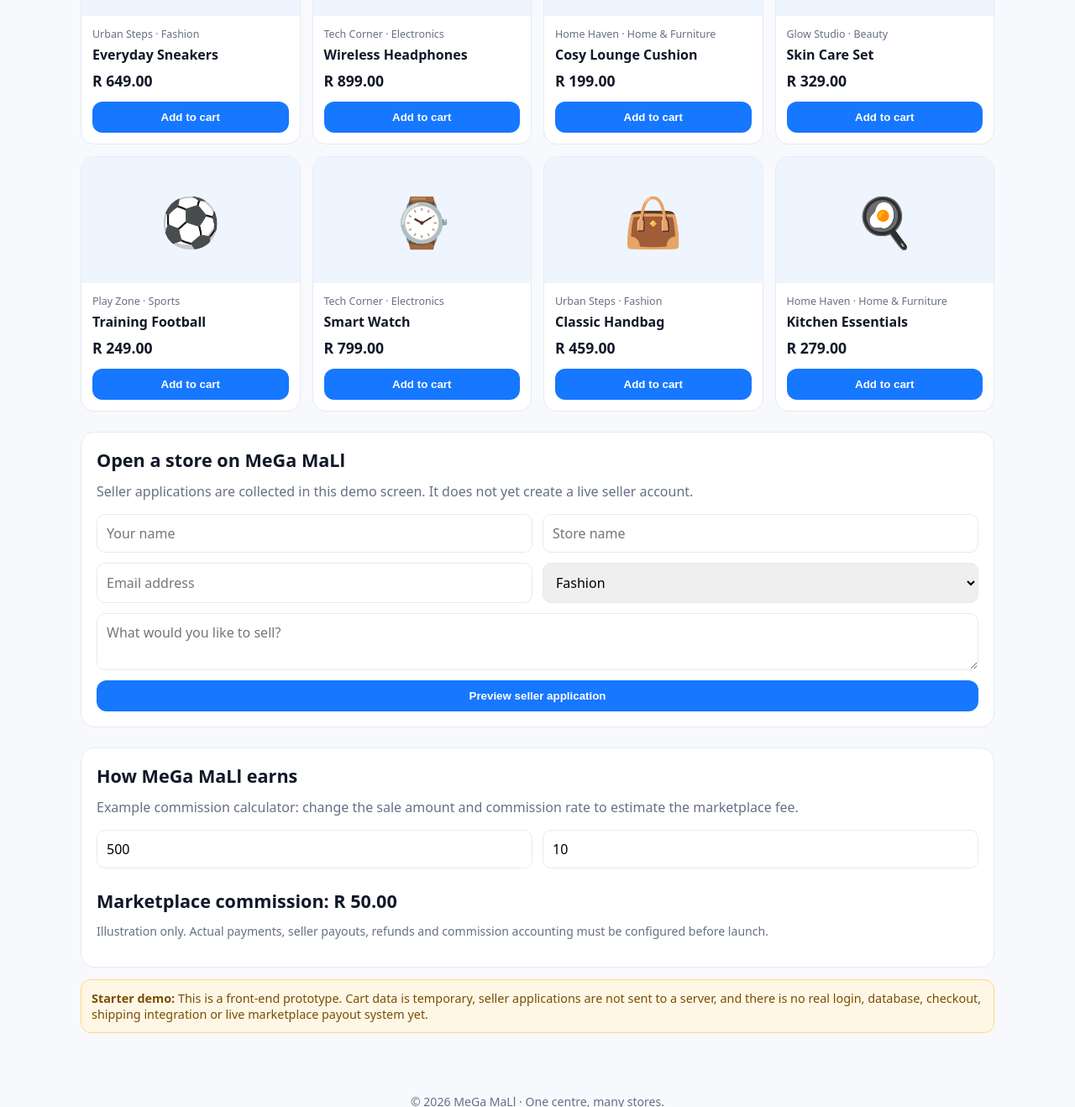
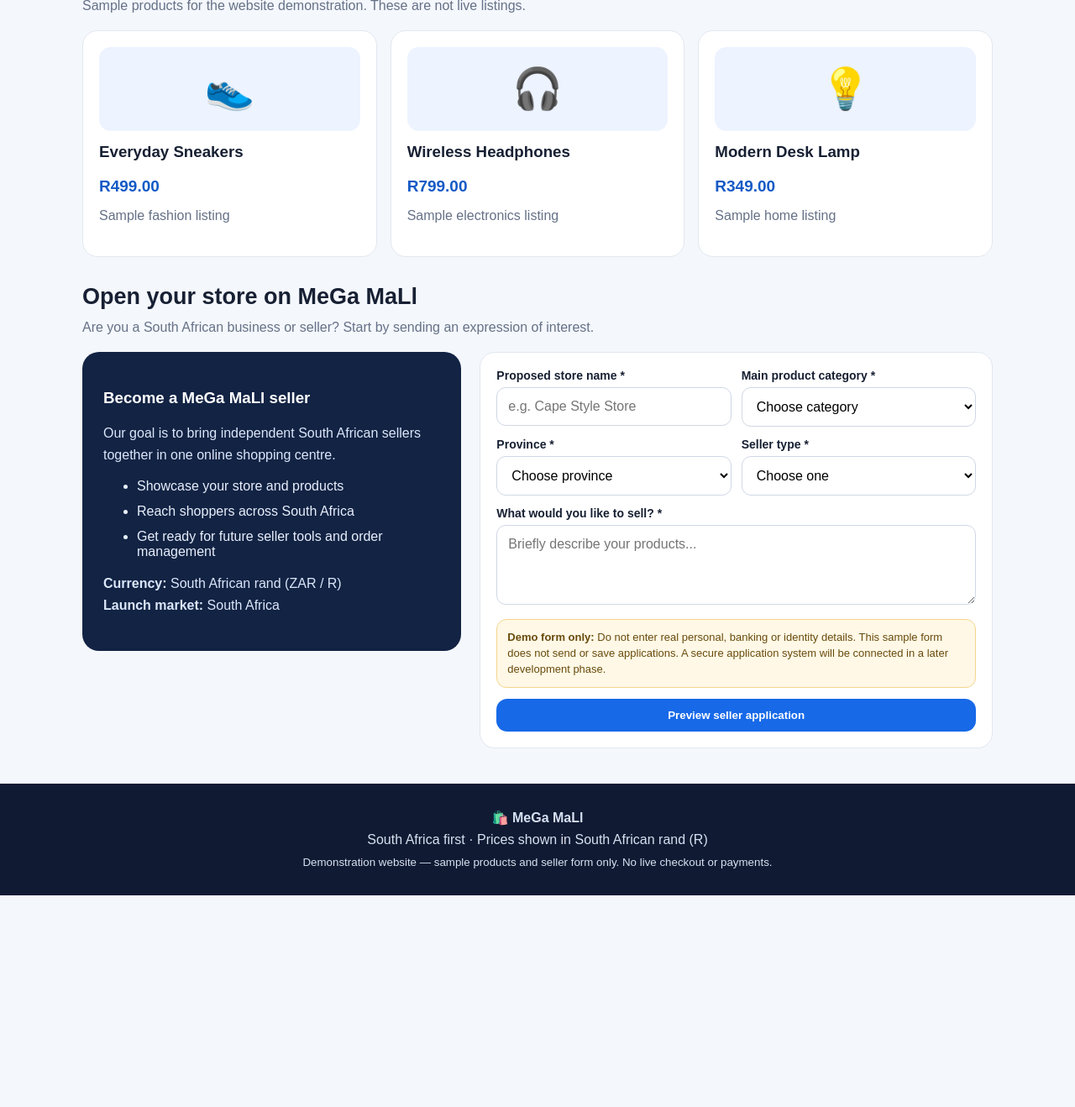
Before and after one commit to leerobyntjies22-web/mega-mall, a plain HTML site: page index.html in a window 1280 px wide. Shown: the part 794-2112 px from the top of the page at 84% size. After the commit the page ends 1860 px from the top, so only its background shows below. Drawn offline with Linux system fonts and the light colour scheme.

Commit message:
Add files via upload
Update MeGa MaLl seller registration

```diff
--- a/index.html
+++ b/index.html
@@ -1,58 +1,172 @@
-<!doctype html>
-<html lang="en">
+<!DOCTYPE html>
+<html lang="en-ZA">
 <head>
-<meta charset="utf-8"><meta name="viewport" content="width=device-width, initial-scale=1">
-<meta name="theme-color" content="#101828">
-<title>MeGa MaLl | Online Shopping Centre</title>
-<style>
-:root{--ink:#101828;--blue:#1677ff;--pale:#eef5ff;--muted:#667085;--line:#e5eaf2}
-*{box-sizing:border-box}body{margin:0;font-family:system-ui,-apple-system,Segoe UI,Roboto,Arial,sans-serif;color:var(--ink);background:#f7f9fc}
-header{background:#101828;color:white;padding:18px max(18px,calc((100% - 1120px)/2));display:flex;align-items:center;gap:14px;justify-content:space-between;flex-wrap:wrap}
-.brand{font-size:1.45rem;font-weight:900;letter-spacing:-.7px}.brand span{color:#57a1ff}
-header small{color:#d0d5dd}.cartbtn,.primary{border:0;border-radius:12px;background:var(--blue);color:white;padding:11px 15px;font-weight:750;cursor:pointer}
-main{max-width:1120px;margin:auto;padding:22px 16px 48px}.hero{background:linear-gradient(120deg,#10213f,#1677ff);border-radius:22px;padding:28px;color:white;display:grid;grid-template-columns:1.3fr .7fr;gap:20px;align-items:center}
-.hero h1{font-size:clamp(2rem,5vw,3.5rem);line-height:1.04;margin:8px 0 12px}.hero p{max-width:550px;color:#e7f0ff}.hero .tag{font-size:.78rem;font-weight:800;letter-spacing:1.4px;text-transform:uppercase}.heroart{font-size:6rem;text-align:center;filter:drop-shadow(0 12px 14px #001b4d66)}
-.searchrow{display:flex;gap:10px;margin:22px 0}.searchrow input{flex:1;min-width:0;padding:13px 15px;border:1px solid var(--line);border-radius:12px;font-size:1rem;background:white}
-h2{font-size:1.35rem;margin:24px 0 12px}.categories{display:flex;gap:9px;overflow:auto;padding-bottom:5px}.cat{border:1px solid var(--line);background:white;border-radius:999px;padding:10px 14px;white-space:nowrap;cursor:pointer}.cat.active{background:var(--ink);color:white}
-.grid{display:grid;grid-template-columns:repeat(4,minmax(0,1fr));gap:14px}.card{background:white;border:1px solid var(--line);border-radius:16px;overflow:hidden}.pic{height:150px;display:grid;place-items:center;font-size:3.6rem;background:var(--pale)}.info{padding:13px}.shop{font-size:.78rem;color:var(--muted)}.name{font-weight:800;margin:5px 0}.price{font-size:1.1rem;font-weight:900;margin:8px 0}.info button{width:100%;margin-top:5px}.sectionhead{display:flex;justify-content:space-between;align-items:center;gap:10px}.panel{background:white;border:1px solid var(--line);border-radius:16px;padding:18px;margin-top:24px}.panel p{color:var(--muted);margin-top:4px}.formgrid{display:grid;grid-template-columns:repeat(2,minmax(0,1fr));gap:12px}.formgrid input,.formgrid select,.formgrid textarea{width:100%;padding:11px;border:1px solid var(--line);border-radius:10px;font:inherit}.formgrid textarea{grid-column:1/-1}.full{grid-column:1/-1}.muted{color:var(--muted);font-size:.88rem}.cartline{display:flex;justify-content:space-between;gap:10px;border-bottom:1px solid var(--line);padding:10px 0}.hidden{display:none}.notice{background:#fff7e6;border:1px solid #ffd78a;padding:12px;border-radius:12px;color:#7a4d00;font-size:.9rem;margin-top:14px}footer{text-align:center;padding:24px;color:var(--muted);font-size:.88rem}
-@media(max-width:800px){.grid{grid-template-columns:repeat(2,minmax(0,1fr))}.hero{grid-template-columns:1fr}.heroart{display:none}.pic{height:125px}}
-@media(max-width:430px){.grid{gap:9px}.info{padding:10px}.pic{font-size:2.8rem}.brand{font-size:1.2rem}}
-</style>
+  <meta charset="UTF-8">
+  <meta name="viewport" content="width=device-width, initial-scale=1">
+  <meta name="theme-color" content="#101a33">
+  <title>MeGa MaLl | South African Online Shopping Centre</title>
+  <style>
+    :root{--navy:#101a33;--blue:#1769e8;--pale:#f4f7fc;--ink:#172033;--muted:#657187;--line:#e2e8f0}
+    *{box-sizing:border-box} html{scroll-behavior:smooth}
+    body{margin:0;background:var(--pale);color:var(--ink);font-family:Arial,Helvetica,sans-serif}
+    header{background:var(--navy);color:#fff;padding:17px max(20px,calc((100% - 1120px)/2));display:flex;align-items:center;justify-content:space-between;gap:16px;flex-wrap:wrap}
+    .brand{font-size:25px;font-weight:800;letter-spacing:-.5px}.brand span{color:#64a1ff}
+    .tagline{color:#d5deee;margin-top:5px}
+    nav{display:flex;gap:10px;flex-wrap:wrap}
+    nav a,.btn{display:inline-block;text-decoration:none;border:0;border-radius:13px;padding:12px 17px;font-weight:700;cursor:pointer}
+    nav a{color:white;background:#263653}.btn{background:var(--blue);color:white}
+    main{max-width:1120px;margin:28px auto;padding:0 18px}
+    .hero{background:linear-gradient(115deg,#142b55,#176fe9);color:#fff;border-radius:25px;padding:clamp(28px,6vw,58px);display:grid;grid-template-columns:1.4fr .8fr;gap:24px;align-items:center}
+    .eyebrow{font-size:13px;letter-spacing:1.5px;font-weight:800}.hero h1{font-size:clamp(34px,6vw,56px);line-height:1.04;margin:15px 0}.hero p{font-size:19px;line-height:1.5;color:#e6efff;max-width:600px}
+    .hero-art{font-size:clamp(70px,13vw,130px);text-align:center}
+    .search{display:flex;gap:10px;margin:24px 0}.search input{flex:1;min-width:0;padding:16px;border:1px solid var(--line);border-radius:14px;font-size:16px}
+    h2{font-size:27px;margin:32px 0 16px}
+    .chips{display:flex;gap:10px;overflow:auto;padding-bottom:5px}.chip{white-space:nowrap;border:1px solid var(--line);background:white;border-radius:30px;padding:12px 18px}
+    .products{display:grid;grid-template-columns:repeat(3,1fr);gap:16px}
+    .product,.panel{background:#fff;border:1px solid var(--line);border-radius:18px;padding:19px}
+    .product .emoji{font-size:48px;background:#edf3ff;border-radius:14px;text-align:center;padding:22px}
+    .product h3{margin:14px 0 6px}.price{font-weight:800;color:#145ac6;font-size:19px}
+    .section-intro{color:var(--muted);line-height:1.55;margin-top:-7px}
+    .seller{display:grid;grid-template-columns:.85fr 1.15fr;gap:22px;align-items:start}
+    .seller-info{background:#122344;color:white;border-radius:20px;padding:25px}
+    .seller-info p{color:#dce7fa;line-height:1.6}.seller-info li{margin:12px 0;color:#e8effb}
+    form{display:grid;gap:13px}
+    label{display:block;font-weight:700;font-size:14px;margin-bottom:6px}
+    input,select,textarea{width:100%;border:1px solid #cfd8e5;border-radius:11px;padding:13px;font:inherit;background:#fff}
+    textarea{min-height:95px;resize:vertical}
+    .two{display:grid;grid-template-columns:1fr 1fr;gap:12px}
+    .notice{background:#fff8e6;border:1px solid #f3d58c;border-radius:12px;padding:12px;color:#684b0c;font-size:13px;line-height:1.45}
+    .message{display:none;background:#eaf8ef;border:1px solid #9bd7ad;border-radius:12px;padding:13px;color:#175b2c;line-height:1.5}
+    footer{margin-top:42px;background:var(--navy);color:#d7e1f1;padding:28px 18px;text-align:center;line-height:1.6}
+    @media(max-width:760px){.hero,.seller{grid-template-columns:1fr}.hero-art{display:none}.products{grid-template-columns:1fr 1fr}}
+    @media(max-width:480px){.products,.two{grid-template-columns:1fr}.search{flex-wrap:wrap}.search .btn{width:100%}nav{width:100%}}
+  </style>
 </head>
 <body>
-<header><div><div class="brand">🛍️ MeGa <span>MaLl</span></div><small>Your online shopping centre</small></div><button class="cartbtn" onclick="toggleCart()">🛒 Cart (<span id="cartCount">0</span>)</button></header>
+<header>
+  <div>
+    <div class="brand">🛍️ MeGa <span>MaLl</span></div>
+    <div class="tagline">One centre. Many stores. Proudly South African.</div>
+  </div>
+  <nav>
+    <a href="#products">Shop</a>
+    <a href="#sell">Become a seller</a>
+  </nav>
+</header>
+
 <main>
-<section class="hero"><div><div class="tag">One centre. Many stores.</div><h1>Find your next<br>favourite thing.</h1><p>Explore products from different independent sellers, all in one place. Welcome to MeGa MaLl.</p><button class="primary" onclick="document.getElementById('products').scrollIntoView({behavior:'smooth'})">Explore products ↓</button></div><div class="heroart">🏬🛍️</div></section>
-<div class="searchrow"><input id="search" placeholder="Search products or stores…" oninput="renderProducts()"><button class="primary" onclick="renderProducts()">Search</button></div>
-<h2>Shop by category</h2><div class="categories" id="categories"></div>
-<div class="sectionhead"><h2 id="products">Popular finds</h2><span class="muted">Demo products</span></div><div class="grid" id="productGrid"></div>
-<section id="cartPanel" class="panel hidden"><div class="sectionhead"><h2 style="margin:0">Your cart</h2><button onclick="toggleCart()">Close</button></div><div id="cartItems"></div><div id="cartTotals"></div><p class="muted">Demo checkout only — no payment is collected.</p></section>
-<section class="panel"><h2 style="margin-top:0">Open a store on MeGa MaLl</h2><p>Seller applications are collected in this demo screen. It does not yet create a live seller account.</p>
-<form id="sellerForm" class="formgrid"><input required id="sellerName" placeholder="Your name"><input required id="storeName" placeholder="Store name"><input required type="email" id="sellerEmail" placeholder="Email address"><select id="sellerCategory"><option>Fashion</option><option>Electronics</option><option>Home & Furniture</option><option>Beauty</option><option>Sports</option><option>Groceries</option><option>Other</option></select><textarea id="sellerAbout" rows="2" placeholder="What would you like to sell?"></textarea><button class="primary full" type="submit">Preview seller application</button></form><div id="sellerResult" class="muted"></div></section>
-<section class="panel"><h2 style="margin-top:0">How MeGa MaLl earns</h2><p>Example commission calculator: change the sale amount and commission rate to estimate the marketplace fee.</p><div class="formgrid"><input id="saleAmount" type="number" min="0" value="500" placeholder="Sale amount (R)" oninput="calcCommission()"><input id="commissionRate" type="number" min="0" max="100" value="10" placeholder="Commission (%)" oninput="calcCommission()"></div><h2 id="commissionOutput">Marketplace commission: R50.00</h2><p class="muted">Illustration only. Actual payments, seller payouts, refunds and commission accounting must be configured before launch.</p></section>
-<div class="notice"><b>Starter demo:</b> This is a front-end prototype. Cart data is temporary, seller applications are not sent to a server, and there is no real login, database, checkout, shipping integration or live marketplace payout system yet.</div>
-</main><footer>© <span id="year"></span> MeGa MaLl · One centre, many stores.</footer>
+  <section class="hero">
+    <div>
+      <div class="eyebrow">SOUTH AFRICAN ONLINE SHOPPING CENTRE</div>
+      <h1>Find your next favourite thing.</h1>
+      <p>Explore products from independent sellers across South Africa, all in one place. Welcome to MeGa MaLl.</p>
+      <a class="btn" href="#products">Explore products ↓</a>
+    </div>
+    <div class="hero-art" aria-hidden="true">🛒📦</div>
+  </section>
+
+  <div class="search">
+    <input id="searchBox" type="search" placeholder="Search products or stores..." aria-label="Search products">
+    <button class="btn" type="button" onclick="searchProducts()">Search</button>
+  </div>
+
+  <h2>Shop by category</h2>
+  <div class="chips">
+    <span class="chip">All</span><span class="chip">Fashion</span><span class="chip">Electronics</span>
+    <span class="chip">Home &amp; Furniture</span><span class="chip">Beauty</span><span class="chip">Sports</span>
+  </div>
+
+  <section id="products">
+    <h2>Popular finds</h2>
+    <p class="section-intro">Sample products for the website demonstration. These are not live listings.</p>
+    <div class="products" id="productGrid">
+      <article class="product" data-search="sneakers fashion shoes">
+        <div class="emoji">👟</div><h3>Everyday Sneakers</h3><p class="price">R499.00</p><p class="section-intro">Sample fashion listing</p>
+      </article>
+      <article class="product" data-search="headphones electronics audio">
+        <div class="emoji">🎧</div><h3>Wireless Headphones</h3><p class="price">R799.00</p><p class="section-intro">Sample electronics listing</p>
+      </article>
+      <article class="product" data-search="lamp home furniture decor">
+        <div class="emoji">💡</div><h3>Modern Desk Lamp</h3><p class="price">R349.00</p><p class="section-intro">Sample home listing</p>
+      </article>
+    </div>
+    <p id="noResults" class="section-intro" style="display:none">No matching demo products found.</p>
+  </section>
+
+  <section id="sell">
+    <h2>Open your store on MeGa MaLl</h2>
+    <p class="section-intro">Are you a South African business or seller? Start by sending an expression of interest.</p>
+    <div class="seller">
+      <aside class="seller-info">
+        <h3>Become a MeGa MaLl seller</h3>
+        <p>Our goal is to bring independent South African sellers together in one online shopping centre.</p>
+        <ul>
+          <li>Showcase your store and products</li>
+          <li>Reach shoppers across South Africa</li>
+          <li>Get ready for future seller tools and order management</li>
+        </ul>
+        <p><strong>Currency:</strong> South African rand (ZAR / R)<br><strong>Launch market:</strong> South Africa</p>
+      </aside>
+
+      <div class="panel">
+        <form id="sellerForm">
+          <div class="two">
+            <div><label for="shopName">Proposed store name *</label><input id="shopName" name="shopName" required maxlength="70" placeholder="e.g. Cape Style Store"></div>
+            <div><label for="category">Main product category *</label>
+              <select id="category" name="category" required>
+                <option value="">Choose category</option><option>Fashion</option><option>Electronics</option><option>Home &amp; Furniture</option><option>Beauty</option><option>Sports &amp; Outdoors</option><option>Food &amp; Groceries</option><option>Other</option>
+              </select>
+            </div>
+          </div>
+          <div class="two">
+            <div><label for="province">Province *</label>
+              <select id="province" name="province" required>
+                <option value="">Choose province</option><option>Eastern Cape</option><option>Free State</option><option>Gauteng</option><option>KwaZulu-Natal</option><option>Limpopo</option><option>Mpumalanga</option><option>Northern Cape</option><option>North West</option><option>Western Cape</option>
+              </select>
+            </div>
+            <div><label for="sellerType">Seller type *</label>
+              <select id="sellerType" name="sellerType" required><option value="">Choose one</option><option>Registered business</option><option>Small business</option><option>Individual seller</option></select>
+            </div>
+          </div>
+          <div><label for="description">What would you like to sell? *</label><textarea id="description" name="description" required maxlength="500" placeholder="Briefly describe your products..."></textarea></div>
+          <div class="notice"><strong>Demo form only:</strong> Do not enter real personal, banking or identity details. This sample form does not send or save applications. A secure application system will be connected in a later development phase.</div>
+          <button class="btn" type="submit">Preview seller application</button>
+          <div class="message" id="formMessage" role="status"></div>
+        </form>
+      </div>
+    </div>
+  </section>
+</main>
+
+<footer>
+  <strong>🛍️ MeGa MaLl</strong><br>
+  South Africa first · Prices shown in South African rand (R)<br>
+  <small>Demonstration website — sample products and seller form only. No live checkout or payments.</small>
+</footer>
+
 <script>
-const cats=['All','Fashion','Electronics','Home & Furniture','Beauty','Sports','Groceries'];
-const products=[
-{id:1,name:'Everyday Sneakers',shop:'Urban Steps',category:'Fashion',price:649,emoji:'👟'},
-{id:2,name:'Wireless Headphones',shop:'Tech Corner',category:'Electronics',price:899,emoji:'🎧'},
-{id:3,name:'Cosy Lounge Cushion',shop:'Home Haven',category:'Home & Furniture',price:199,emoji:'🛋️'},
-{id:4,name:'Skin Care Set',shop:'Glow Studio',category:'Beauty',price:329,emoji:'🧴'},
-{id:5,name:'Training Football',shop:'Play Zone',category:'Sports',price:249,emoji:'⚽'},
-{id:6,name:'Smart Watch',shop:'Tech Corner',category:'Electronics',price:799,emoji:'⌚'},
-{id:7,name:'Classic Handbag',shop:'Urban Steps',category:'Fashion',price:459,emoji:'👜'},
-{id:8,name:'Kitchen Essentials',shop:'Home Haven',category:'Home & Furniture',price:279,emoji:'🍳'}
-];
-let selected='All',cart=[];
-const money=n=>'R '+Number(n).toLocaleString('en-ZA',{minimumFractionDigits:2,maximumFractionDigits:2});
-function renderCats(){document.getElementById('categories').innerHTML=cats.map(c=>`<button class="cat ${selected===c?'active':''}" onclick="selected='${c}';renderCats();renderProducts()">${c}</button>`).join('')}
-function renderProducts(){const q=document.getElementById('search').value.toLowerCase();let list=products.filter(p=>(selected==='All'||p.category===selected)&&(`${p.name} ${p.shop} ${p.category}`.toLowerCase().includes(q)));document.getElementById('productGrid').innerHTML=list.length?list.map(p=>`<article class="card"><div class="pic">${p.emoji}</div><div class="info"><div class="shop">${p.shop} · ${p.category}</div><div class="name">${p.name}</div><div class="price">${money(p.price)}</div><button class="primary" onclick="addCart(${p.id})">Add to cart</button></div></article>`).join(''):'<p>No products match your search yet.</p>'}
-function addCart(id){cart.push(products.find(p=>p.id===id));document.getElementById('cartCount').textContent=cart.length}
-function toggleCart(){const panel=document.getElementById('cartPanel');panel.classList.toggle('hidden');renderCart();if(!panel.classList.contains('hidden'))panel.scrollIntoView({behavior:'smooth',block:'start'})}
-function renderCart(){const items=document.getElementById('cartItems');items.innerHTML=cart.length?cart.map((p,i)=>`<div class="cartline"><span>${p.emoji} ${p.name}</span><span>${money(p.price)} <button onclick="cart.splice(${i},1);document.getElementById('cartCount').textContent=cart.length;renderCart()">×</button></span></div>`).join(''):'<p>Your cart is empty.</p>';document.getElementById('cartTotals').innerHTML=cart.length?`<h3>Total: ${money(cart.reduce((s,p)=>s+p.price,0))}</h3>`:''}
-document.getElementById('sellerForm').addEventListener('submit',e=>{e.preventDefault();document.getElementById('sellerResult').innerHTML=`<p><b>Application preview ready.</b><br>Name: ${escapeHtml(document.getElementById('sellerName').value)} · Store: ${escapeHtml(document.getElementById('storeName').value)} · Category: ${escapeHtml(document.getElementById('sellerCategory').value)}<br>This preview has not been submitted online.</p>`});
-function escapeHtml(s){return s.replace(/[&<>"']/g,c=>({'&':'&amp;','<':'&lt;','>':'&gt;','"':'&quot;',"'":'&#39;'}[c]))}
-function calcCommission(){const amount=Math.max(0,Number(document.getElementById('saleAmount').value)||0),rate=Math.min(100,Math.max(0,Number(document.getElementById('commissionRate').value)||0));document.getElementById('commissionOutput').textContent='Marketplace commission: '+money(amount*rate/100)}
-document.getElementById('year').textContent=new Date().getFullYear();renderCats();renderProducts();calcCommission();
-</script></body></html>
+  function searchProducts(){
+    const term=document.getElementById('searchBox').value.trim().toLowerCase();
+    const cards=[...document.querySelectorAll('.product')];
+    let shown=0;
+    cards.forEach(card=>{
+      const match=!term || (card.dataset.search+' '+card.innerText).toLowerCase().includes(term);
+      card.style.display=match?'':'none'; if(match) shown++;
+    });
+    document.getElementById('noResults').style.display=shown?'none':'block';
+  }
+  document.getElementById('searchBox').addEventListener('keydown',e=>{if(e.key==='Enter')searchProducts()});
+  document.getElementById('sellerForm').addEventListener('submit',e=>{
+    e.preventDefault();
+    const name=document.getElementById('shopName').value.trim();
+    const category=document.getElementById('category').value;
+    const province=document.getElementById('province').value;
+    const type=document.getElementById('sellerType').value;
+    const description=document.getElementById('description').value.trim();
+    document.getElementById('formMessage').style.display='block';
+    document.getElementById('formMessage').textContent=
+      'Demo preview created for "'+name+'" ('+category+', '+province+', '+type+'). No application has been sent or stored. This is a website demonstration only.';
+  });
+</script>
+</body>
+</html>
```
